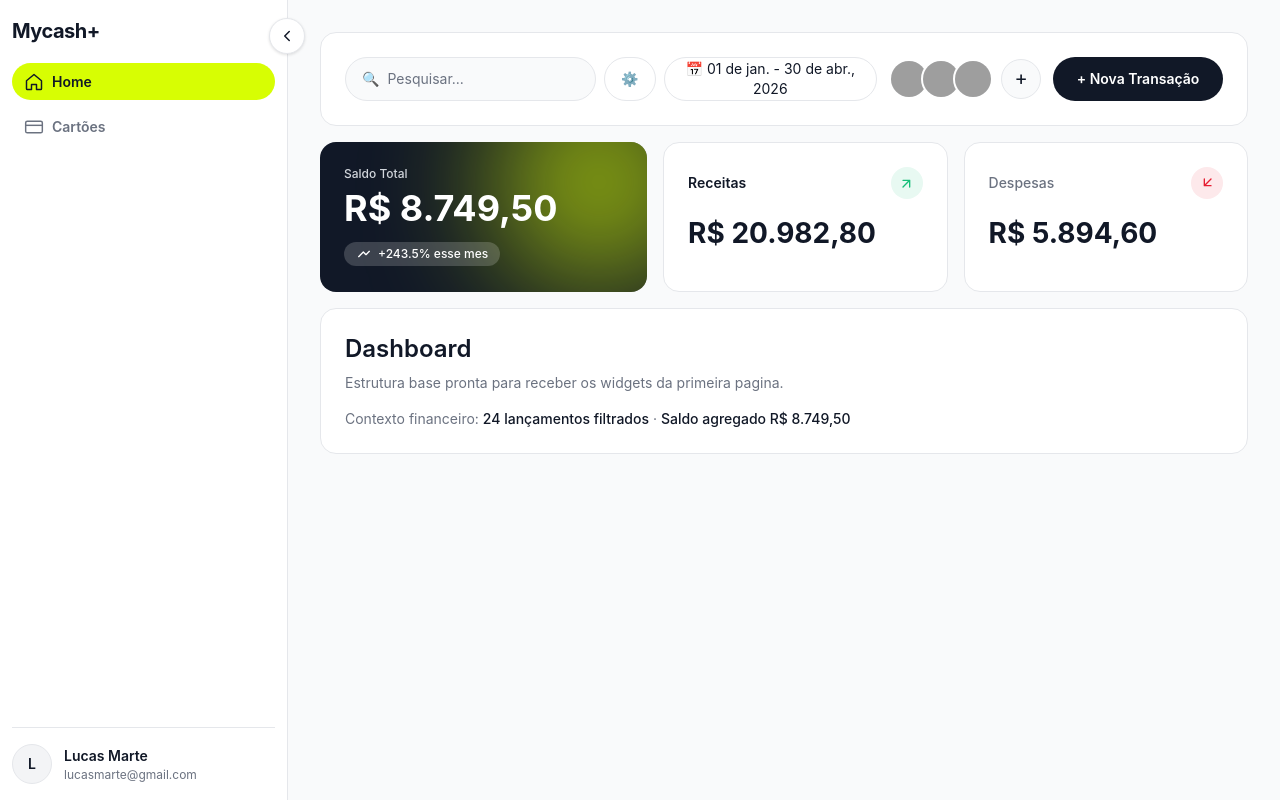
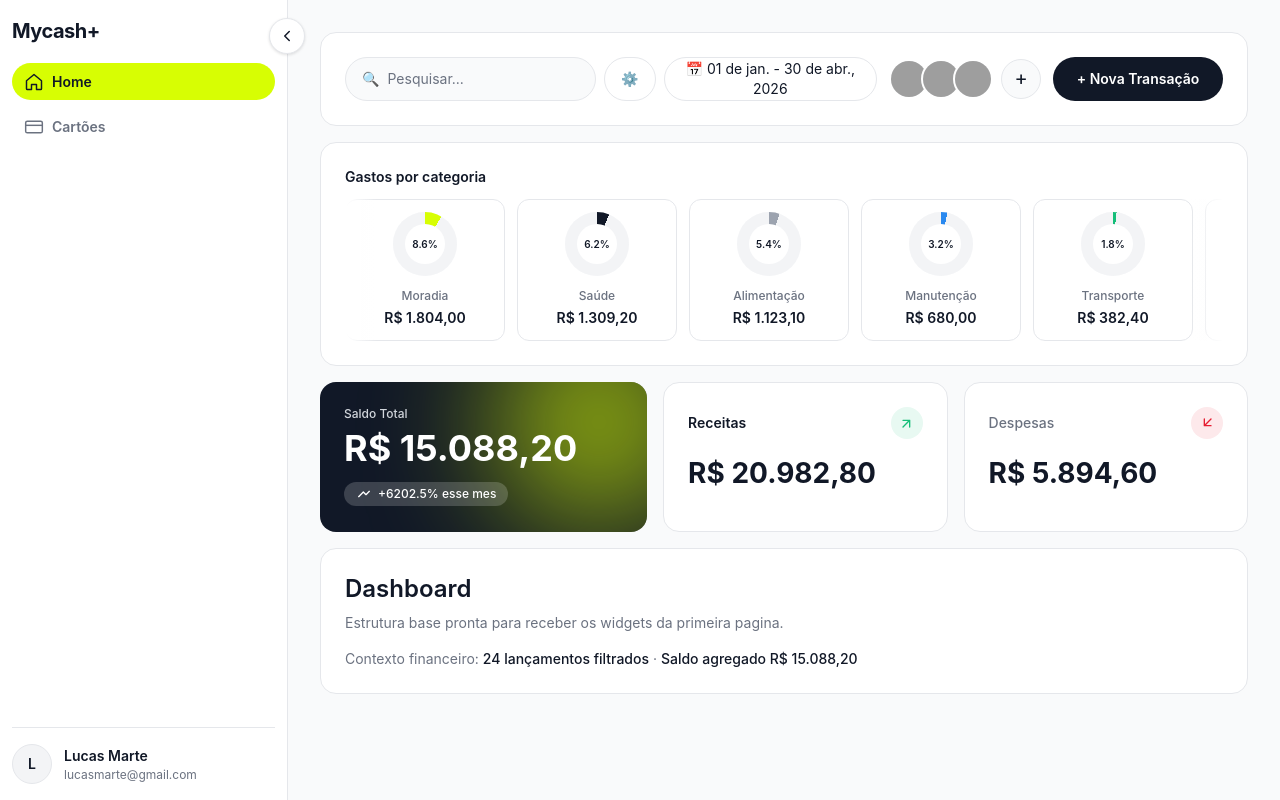
Before and after one commit to sergioprando/dasboard-mycash, a React (Vite) app: page / in a window 1280 px wide. Built offline with nearby package versions, Linux system fonts and the light colour scheme; grey boxes are pictures that could not be loaded.

Commit message:
feat: add category carousel and refine summary metrics
Implement Prompt 7 expenses carousel with horizontal drag/wheel navigation and donut cards, and refine Prompt 5 by making total balance respond to active global filters.

Made-with: Cursor

```diff
--- a/src/components/dashboard/DashboardPage.tsx
+++ b/src/components/dashboard/DashboardPage.tsx
@@ -1,5 +1,6 @@
 import { useFinance } from '../../hooks/useFinance'
 import { DashboardHeader } from './DashboardHeader'
+import { ExpensesByCategoryCarousel } from './ExpensesByCategoryCarousel'
 import { SummaryCards } from './SummaryCards'
 
 export function DashboardPage() {
@@ -12,6 +13,7 @@ export function DashboardPage() {
   return (
     <section className="space-y-4">
       <DashboardHeader />
+      <ExpensesByCategoryCarousel />
       <SummaryCards
         totalBalance={balance}
         totalIncome={income}
--- /dev/null
+++ b/src/components/dashboard/ExpensesByCategoryCarousel.tsx
@@ -0,0 +1,187 @@
+import { useEffect, useMemo, useRef, useState } from 'react'
+import { useFinance } from '../../hooks/useFinance'
+
+type CategoryRow = {
+  category: string
+  total: number
+  percentage: number
+}
+
+const DONUT_COLORS = [
+  'var(--color-accent-primary)',
+  'var(--color-neutral-1000)',
+  'var(--color-neutral-500)',
+  'var(--color-blue-600)',
+  'var(--color-green-600)',
+  'var(--color-red-600)',
+]
+
+function formatCurrency(value: number): string {
+  return value.toLocaleString('pt-BR', {
+    style: 'currency',
+    currency: 'BRL',
+  })
+}
+
+function clampPercentage(value: number): number {
+  return Math.max(0, Math.min(100, value))
+}
+
+export function ExpensesByCategoryCarousel() {
+  const finance = useFinance()
+  const scrollRef = useRef<HTMLDivElement | null>(null)
+  const [isHovering, setIsHovering] = useState(false)
+  const [canScrollLeft, setCanScrollLeft] = useState(false)
+  const [canScrollRight, setCanScrollRight] = useState(false)
+  const [isDragging, setIsDragging] = useState(false)
+  const dragStartXRef = useRef(0)
+  const dragStartScrollRef = useRef(0)
+
+  const rows = useMemo<CategoryRow[]>(() => {
+    return finance.calculateExpensesByCategory().map((row) => ({
+      category: row.category,
+      total: row.total,
+      percentage: finance.calculateCategoryPercentage(row.total),
+    }))
+  }, [finance])
+
+  const updateScrollState = () => {
+    const el = scrollRef.current
+    if (!el) return
+    setCanScrollLeft(el.scrollLeft > 4)
+    setCanScrollRight(el.scrollLeft + el.clientWidth < el.scrollWidth - 4)
+  }
+
+  useEffect(() => {
+    updateScrollState()
+    const onResize = () => updateScrollState()
+    window.addEventListener('resize', onResize)
+    return () => window.removeEventListener('resize', onResize)
+  }, [rows.length])
+
+  const scrollByAmount = (amount: number) => {
+    const el = scrollRef.current
+    if (!el) return
+    el.scrollBy({ left: amount, behavior: 'smooth' })
+  }
+
+  const onWheel: React.WheelEventHandler<HTMLDivElement> = (event) => {
+    const el = scrollRef.current
+    if (!el) return
+    if (Math.abs(event.deltaY) <= Math.abs(event.deltaX)) return
+    event.preventDefault()
+    el.scrollLeft += event.deltaY
+    updateScrollState()
+  }
+
+  const onMouseDown: React.MouseEventHandler<HTMLDivElement> = (event) => {
+    const el = scrollRef.current
+    if (!el) return
+    setIsDragging(true)
+    dragStartXRef.current = event.clientX
+    dragStartScrollRef.current = el.scrollLeft
+  }
+
+  const onMouseMove: React.MouseEventHandler<HTMLDivElement> = (event) => {
+    if (!isDragging) return
+    const el = scrollRef.current
+    if (!el) return
+    const delta = event.clientX - dragStartXRef.current
+    el.scrollLeft = dragStartScrollRef.current - delta
+    updateScrollState()
+  }
+
+  const onMouseUpOrLeave = () => {
+    setIsDragging(false)
+  }
+
+  return (
+    <section className="rounded-[var(--radius-lg)] border border-border-default bg-bg-surface p-4 md:p-6">
+      <div className="mb-3 flex items-center justify-between">
+        <h2 className="text-sm font-semibold text-text-primary">Gastos por categoria</h2>
+      </div>
+
+      {rows.length === 0 ? (
+        <div className="rounded-[var(--radius-md)] border border-dashed border-border-default p-6 text-center text-sm text-text-secondary">
+          Sem despesas no periodo selecionado.
+        </div>
+      ) : (
+        <div
+          className="relative"
+          onMouseEnter={() => setIsHovering(true)}
+          onMouseLeave={() => {
+            setIsHovering(false)
+            onMouseUpOrLeave()
+          }}
+        >
+          <div
+            ref={scrollRef}
+            className={`no-scrollbar flex gap-3 overflow-x-auto pr-2 ${isDragging ? 'cursor-grabbing' : 'cursor-grab'} touch-pan-x`}
+            onScroll={updateScrollState}
+            onWheel={onWheel}
+            onMouseDown={onMouseDown}
+            onMouseMove={onMouseMove}
+            onMouseUp={onMouseUpOrLeave}
+          >
+            {rows.map((row, index) => {
+              const percent = clampPercentage(row.percentage)
+              const color = DONUT_COLORS[index % DONUT_COLORS.length]
+              return (
+                <article
+                  key={row.category}
+                  className="min-w-[160px] max-w-[160px] rounded-[var(--radius-md)] border border-border-default bg-bg-surface p-3 transition-colors hover:border-[var(--color-accent-primary)]"
+                >
+                  <div className="mx-auto mb-3 grid h-16 w-16 place-items-center rounded-full bg-[var(--color-neutral-100)]">
+                    <div
+                      className="grid h-16 w-16 place-items-center rounded-full"
+                      style={{
+                        background: `conic-gradient(${color} ${percent}%, var(--color-neutral-200) ${percent}% 100%)`,
+                      }}
+                    >
+                      <div className="grid h-10 w-10 place-items-center rounded-full bg-bg-surface text-[10px] font-semibold text-text-primary">
+                        {percent.toFixed(1)}%
+                      </div>
+                    </div>
+                  </div>
+
+                  <p className="truncate text-center text-xs font-medium text-text-secondary" title={row.category}>
+                    {row.category}
+                  </p>
+                  <p className="mt-1 text-center text-sm font-semibold text-text-primary">
+                    {formatCurrency(row.total)}
+                  </p>
+                </article>
+              )
+            })}
+          </div>
+
+          <div className="pointer-events-none absolute inset-y-0 left-0 w-8 bg-gradient-to-r from-bg-surface to-transparent" />
+          <div className="pointer-events-none absolute inset-y-0 right-0 w-8 bg-gradient-to-l from-bg-surface to-transparent" />
+
+          {isHovering ? (
+            <>
+              <button
+                type="button"
+                onClick={() => scrollByAmount(-200)}
+                disabled={!canScrollLeft}
+                className="absolute left-1 top-1/2 hidden h-9 w-9 -translate-y-1/2 items-center justify-center rounded-full border border-border-default bg-bg-surface shadow-[var(--shadow-sidebar-toggle)] disabled:opacity-40 md:flex"
+                aria-label="Voltar categorias"
+              >
+                ←
+              </button>
+              <button
+                type="button"
+                onClick={() => scrollByAmount(200)}
+                disabled={!canScrollRight}
+                className="absolute right-1 top-1/2 hidden h-9 w-9 -translate-y-1/2 items-center justify-center rounded-full border border-border-default bg-bg-surface shadow-[var(--shadow-sidebar-toggle)] disabled:opacity-40 md:flex"
+                aria-label="Avancar categorias"
+              >
+                →
+              </button>
+            </>
+          ) : null}
+        </div>
+      )}
+    </section>
+  )
+}
--- a/src/contexts/FinanceContext.tsx
+++ b/src/contexts/FinanceContext.tsx
@@ -197,8 +197,8 @@ export function FinanceProvider({ children }: { children: ReactNode }) {
   }, [transactions, filters])
 
   const getTotalBalance = useCallback(() => {
-    return calculateTotalBalance(bankAccounts, creditCards)
-  }, [bankAccounts, creditCards])
+    return calculateTotalBalance(transactions, filters)
+  }, [transactions, filters])
 
   const getIncomeForPeriod = useCallback(() => {
     return calculateIncomeForPeriod(transactions, filters)
--- a/src/index.css
+++ b/src/index.css
@@ -140,3 +140,14 @@
     color: var(--color-text-primary);
   }
 }
+
+@layer utilities {
+  .no-scrollbar {
+    -ms-overflow-style: none;
+    scrollbar-width: none;
+  }
+
+  .no-scrollbar::-webkit-scrollbar {
+    display: none;
+  }
+}
--- a/src/utils/financeMetrics.ts
+++ b/src/utils/financeMetrics.ts
@@ -1,4 +1,4 @@
-import type { BankAccount, CreditCard, Transaction } from '../types/finance'
+import type { Transaction } from '../types/finance'
 import {
   applyBaseTransactionFilters,
   applyTransactionFilters,
@@ -6,12 +6,13 @@ import {
 } from './financeFilters'
 
 export function calculateTotalBalance(
-  bankAccounts: BankAccount[],
-  creditCards: CreditCard[],
+  transactions: Transaction[],
+  filters: FinanceFilters,
 ): number {
-  const sumAccounts = bankAccounts.reduce((s, a) => s + a.balance, 0)
-  const sumBills = creditCards.reduce((s, c) => s + c.currentBill, 0)
-  return sumAccounts - sumBills
+  return applyTransactionFilters(transactions, filters).reduce(
+    (sum, t) => sum + (t.type === 'income' ? t.value : -t.value),
+    0,
+  )
 }
 
 export function calculateIncomeForPeriod(
```
Also changed, not shown: 1 other file (tests, documents, lock files or other folders).
